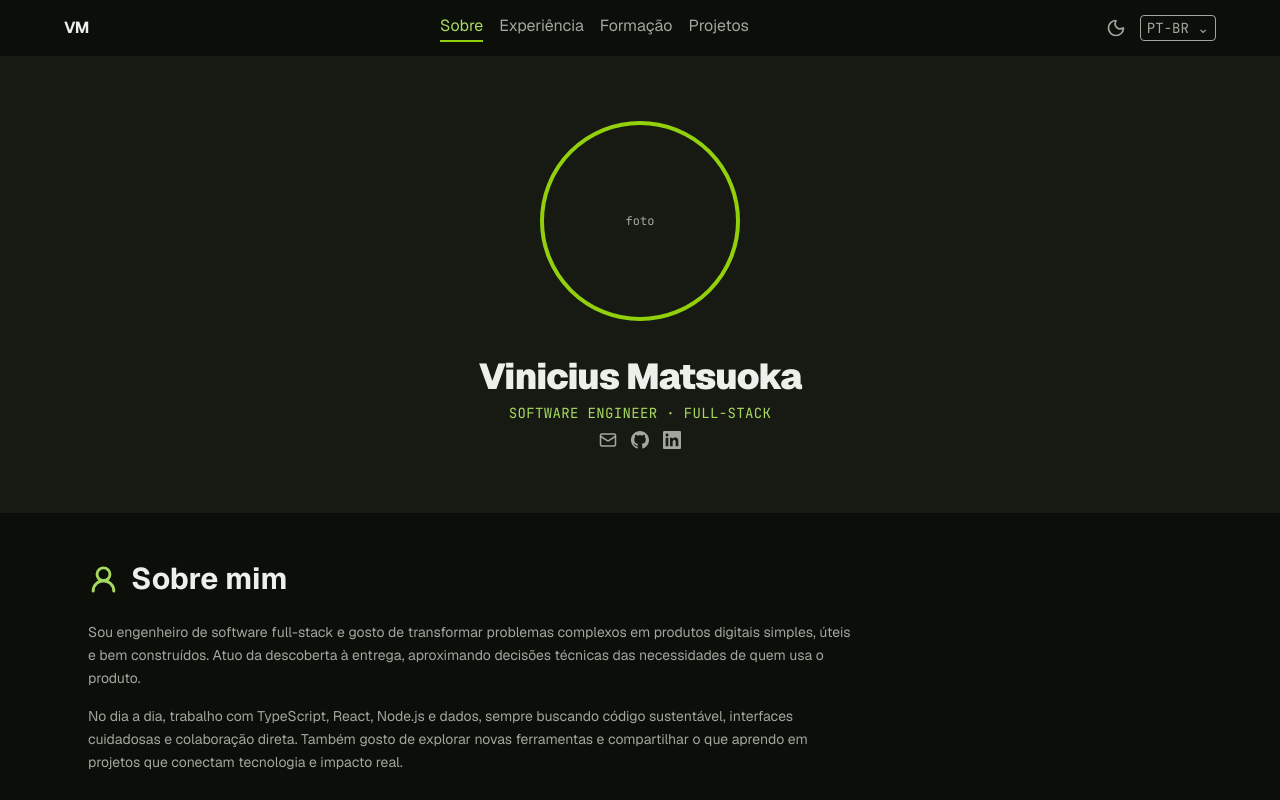
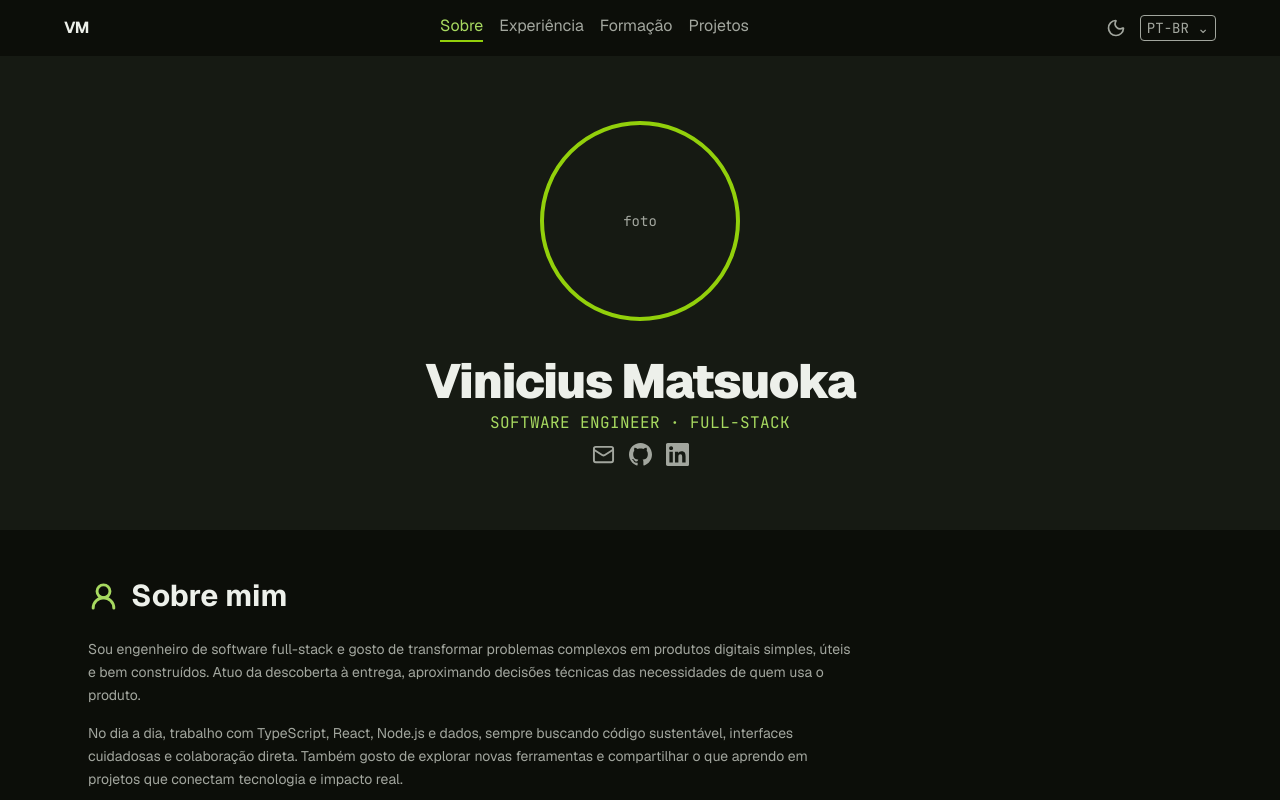
Before and after one commit to Matsvoka/portfolio, a Next.js app: page / in a window 1280 px wide. Shown: the top 800 px of the page. Built offline with nearby package versions, Linux system fonts and the light colour scheme.

Commit message:
feat: increase hero name, role, and social icon sizes

```diff
--- a/src/components/hero/hero.tsx
+++ b/src/components/hero/hero.tsx
@@ -6,13 +6,13 @@ export function Hero() {
   return (
     <section className="flex flex-col items-center px-4 py-16 text-center">
       <div
-        className="flex h-[200px] w-[200px] items-center justify-center rounded-full border-4 border-lime bg-bg-dim font-mono text-xs text-fg-muted"
+        className="flex h-[200px] w-[200px] items-center justify-center rounded-full border-4 border-lime bg-bg-dim font-mono text-sm text-fg-muted"
         aria-hidden="true"
       >
         foto
       </div>
-      <h1 className="mt-9 text-4xl font-black tracking-tight text-fg">{profile.name}</h1>
-      <p className="mt-1.5 font-mono text-sm uppercase tracking-wide text-lime-deep dark:text-lime-bright">
+      <h1 className="mt-9 text-5xl font-black tracking-tight text-fg">{profile.name}</h1>
+      <p className="mt-1.5 font-mono text-base uppercase tracking-wide text-lime-deep dark:text-lime-bright">
         {profile.role}
       </p>
       <div className="mt-2 flex items-center gap-3.5 text-fg-muted">
@@ -21,7 +21,7 @@ export function Hero() {
           aria-label="Enviar email"
           className="hover:text-lime-deep dark:hover:text-lime-bright"
         >
-          <Mail size={18} aria-hidden="true" />
+          <Mail size={23} aria-hidden="true" />
         </a>
         <a
           href={profile.github}
@@ -30,7 +30,7 @@ export function Hero() {
           rel="noreferrer"
           className="hover:text-lime-deep dark:hover:text-lime-bright"
         >
-          <GithubIcon size={18} />
+          <GithubIcon size={23} />
         </a>
         <a
           href={profile.linkedin}
@@ -39,7 +39,7 @@ export function Hero() {
           rel="noreferrer"
           className="hover:text-lime-deep dark:hover:text-lime-bright"
         >
-          <LinkedinIcon size={18} />
+          <LinkedinIcon size={23} />
         </a>
       </div>
     </section>
```
